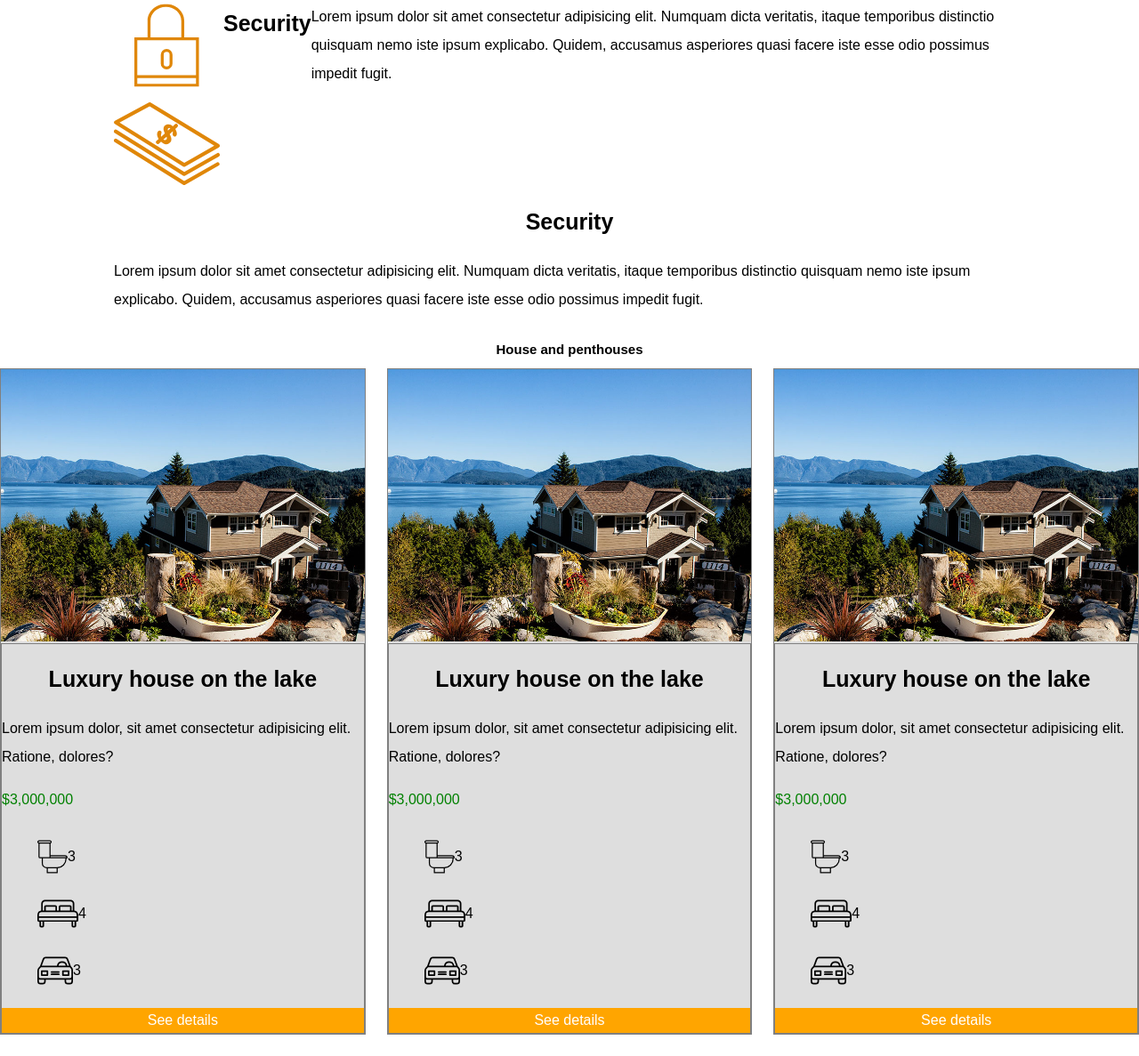
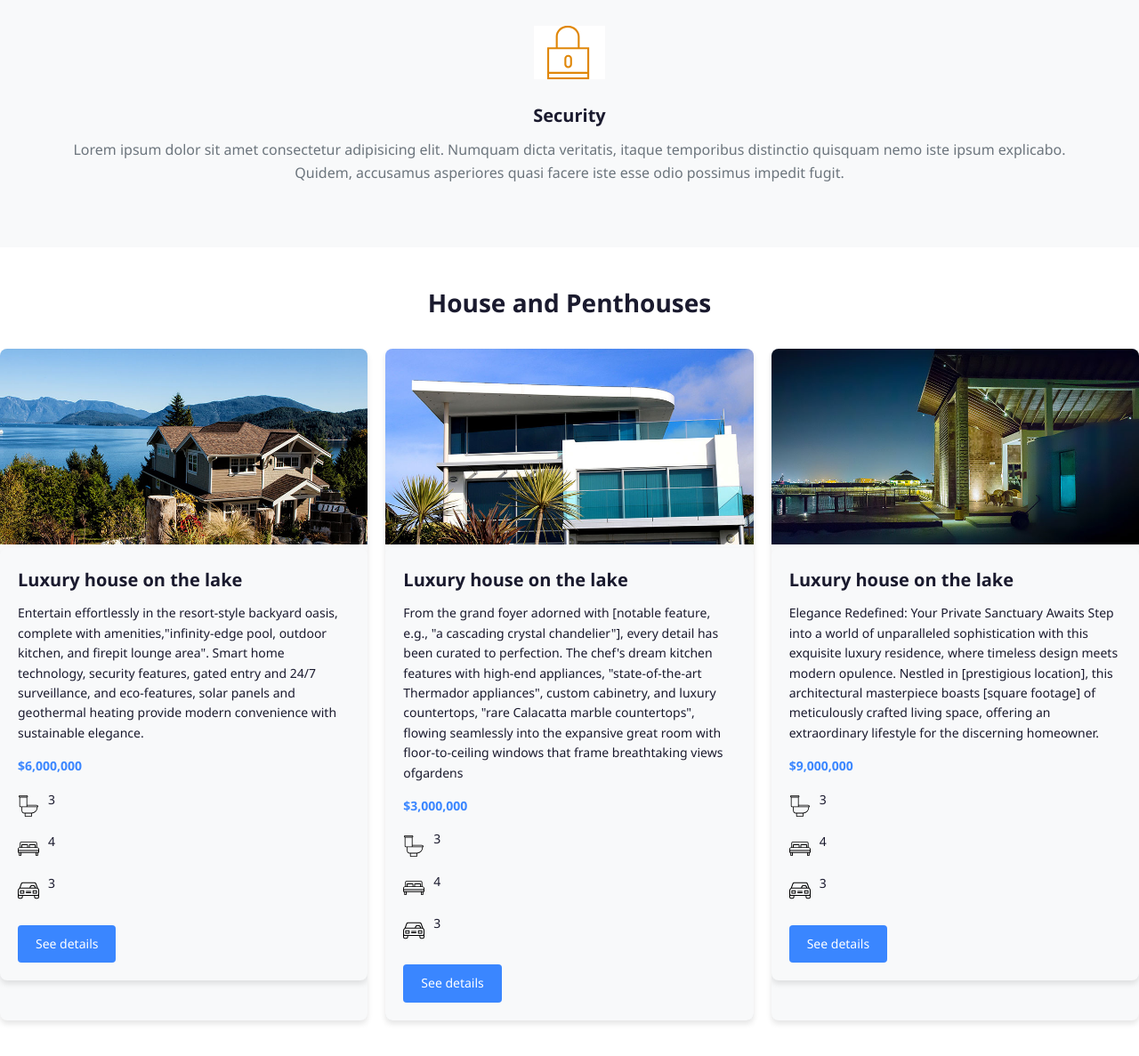
Before and after one commit to TomChau0402/realEstate, a plain HTML site: page index.html in a window 1280 px wide. Shown: the part 1092-2279 px from the top of the page at 89% size. Before the commit the page ends 2255 px from the top, so only its background shows below. Drawn offline with Linux system fonts and the light colour scheme.

Commit message:
update for captstone

```diff
--- a/index.html
+++ b/index.html
@@ -1,5 +1,6 @@
 <!DOCTYPE html>
 <html lang="en">
+
 <head>
     <meta charset="UTF-8">
     <meta name="viewpoint" content="width=dive-width, intial-scale=1.0">
@@ -7,6 +8,7 @@
     <script src=https://kit.fontawesome.com/337be747ec.js></script>
     <title> Real Estate</title>
 </head>
+
 <body>
     <header class="site-header">
         <div class="menu-bar">
@@ -21,22 +23,21 @@
     </header>
 
     <main class="container">
-        <h2>More about us</h2>
-        <p> We sell Luxury houses, condonminius and penthouses</p>
-        <img src="./img/header.jpg" alt="">
+        <h2>Home selling and Buying Industry</h2>
+        <p> We sell Luxury houses, condonminius and penthouses. There are more flavors of homes.</p>
+        <img src="./img/announcement5.jpg" alt="">
         <div class="about-container">
             <img src="./img/icon1.svg" alt="">
-            <h3>Security</h3>
-            <p>Lorem ipsum dolor sit amet consectetur adipisicing elit. Numquam dicta veritatis, itaque temporibus distinctio quisquam nemo iste ipsum explicabo. Quidem, accusamus asperiores quasi facere iste esse odio possimus impedit fugit.</p>
-        </div>
-        <div>
-            <img src="./img/icon2.svg" alt="">
-            <h3>Security</h3>
-            <p>Lorem ipsum dolor sit amet consectetur adipisicing elit. Numquam dicta veritatis, itaque temporibus distinctio quisquam nemo iste ipsum explicabo. Quidem, accusamus asperiores quasi facere iste esse odio possimus impedit fugit.</p>
-        </div>
+            <div>
+                <h3>Security</h3>
+                <p>Lorem ipsum dolor sit amet consectetur adipisicing elit. Numquam dicta veritatis, itaque temporibus
+                    distinctio quisquam nemo iste ipsum explicabo. Quidem, accusamus asperiores quasi facere iste esse
+                    odio
+                    possimus impedit fugit.</p>
+            </div>
     </main>
     <section>
-        <h2>House and penthouses</h2>
+        <h2>House and Penthouses</h2>
         <div class="houses-container">
             <div class="houses-items">
                 <div class="houses-items-img">
@@ -44,7 +45,33 @@
                 </div>
                 <div class="houses-items text">
                     <h3> Luxury house on the lake</h3>
-                    <p>Lorem ipsum dolor, sit amet consectetur adipisicing elit. Ratione, dolores?</p>
+                    <p>Entertain effortlessly in the resort-style backyard oasis, complete with amenities,"infinity-edge pool, outdoor kitchen, and firepit lounge area". Smart home technology, security features, gated entry and 24/7 surveillance, and eco-features, solar panels and geothermal heating provide modern convenience with sustainable elegance.</p>
+                    <p class="price">$6,000,000</p>
+                    <ul>
+                        <li class="house-details">
+                            <img src="./img/icon_wc.svg" alt="">
+                            <p>3</p>
+                        </li>
+                        <li class="house-details">
+                            <img src="./img/icon_room.svg" alt="">
+                            <p>4</p>
+                        </li>
+                        <li class="house-details">
+                            <img src="./img/icon_parking.svg" alt="">
+                            <p>3</p>
+                        </li>
+                    </ul>
+                    <a class="btn-details" href="#">See details</a>
+                </div>
+            </div>
+
+            <div class="houses-items">
+                <div class="houses-items-img">
+                    <img src="./img/announcement2.jpg" alt="">
+                </div>
+                <div class="houses-items text">
+                    <h3> Luxury house on the lake</h3>
+                    <p>From the grand foyer adorned with [notable feature, e.g., "a cascading crystal chandelier"], every detail has been curated to perfection. The chef's dream kitchen features with high-end appliances, "state-of-the-art Thermador appliances", custom cabinetry, and luxury countertops, "rare Calacatta marble countertops", flowing seamlessly into the expansive great room with floor-to-ceiling windows that frame breathtaking views ofgardens</p>
                     <p class="price">$3,000,000</p>
                     <ul>
                         <li class="house-details">
@@ -55,7 +82,7 @@
                             <img src="./img/icon_room.svg" alt="">
                             <p>4</p>
                         </li>
-                        <li class="house-details" >
+                        <li class="house-details">
                             <img src="./img/icon_parking.svg" alt="">
                             <p>3</p>
                         </li>
@@ -66,12 +93,17 @@
 
             <div class="houses-items">
                 <div class="houses-items-img">
-                    <img src="./img/announcement1.jpg" alt="">
+                    <img src="./img/announcement6.jpg" alt="">
                 </div>
                 <div class="houses-items text">
                     <h3> Luxury house on the lake</h3>
-                    <p>Lorem ipsum dolor, sit amet consectetur adipisicing elit. Ratione, dolores?</p>
-                    <p class="price">$3,000,000</p>
+                    <p>Elegance Redefined: Your Private Sanctuary Awaits
+
+                        Step into a world of unparalleled sophistication with this exquisite luxury residence, where
+                        timeless design meets modern opulence. Nestled in [prestigious location], this architectural
+                        masterpiece boasts [square footage] of meticulously crafted living space, offering an
+                        extraordinary lifestyle for the discerning homeowner.</p>
+                    <p class="price">$9,000,000</p>
                     <ul>
                         <li class="house-details">
                             <img src="./img/icon_wc.svg" alt="">
@@ -81,33 +113,7 @@
                             <img src="./img/icon_room.svg" alt="">
                             <p>4</p>
                         </li>
-                        <li class="house-details" >
-                            <img src="./img/icon_parking.svg" alt="">
-                            <p>3</p>
-                        </li>
-                    </ul>
-                    <a class="btn-details" href="#">See details</a>
-                </div>
-            </div>
-
-            <div class="houses-items">
-                <div class="houses-items-img">
-                    <img src="./img/announcement1.jpg" alt="">
-                </div>
-                <div class="houses-items text">
-                    <h3> Luxury house on the lake</h3>
-                    <p>Lorem ipsum dolor, sit amet consectetur adipisicing elit. Ratione, dolores?</p>
-                    <p class="price">$3,000,000</p>
-                    <ul>
                         <li class="house-details">
-                            <img src="./img/icon_wc.svg" alt="">
-                            <p>3</p>
-                        </li>
-                        <li class="house-details">
-                            <img src="./img/icon_room.svg" alt="">
-                            <p>4</p>
-                        </li>
-                        <li class="house-details" >
                             <img src="./img/icon_parking.svg" alt="">
                             <p>3</p>
                         </li>
@@ -118,4 +124,5 @@
         </div>
     </section>
 </body>
+
 </html>
--- a/mystyles.css
+++ b/mystyles.css
@@ -1,129 +1,213 @@
-/*global*/
-html{
-    font-size: 62.5%;/*10px*/
+/* Global Styles */
+:root {
+    --primary-color: #3a86ff;
+    --secondary-color: #8338ec;
+    --dark-color: #1a1a2e;
+    --light-color: #f8f9fa;
+    --gray-color: #6c757d;
+    --success-color: #28a745;
 }
-html,body{
+
+* {
     margin: 0;
     padding: 0;
-}
-body{
-    font-family:Arial;
-}
-p{
-    font-size: 1.6rem;
-    line-height:2
-}
-a{
-    color: white;
-    font-size: 1.6rem;
-    text-decoration: none;
-}
-h1{
-    font-size: 3.5rem;
-}
-h2{
-    font-size: 3 rem;
-}
-h3{
-    font-size: 2.5rem;
-}
-img{
-    max-width: 100%;
+    box-sizing: border-box;
 }
 
-/*utilities*/
-.container{
-    width: 80%;
-    padding: 3px;
-    margin-left: auto;
-    margin-right: auto;
+html {
+    font-size: 62.5%;
 }
-@media(max-width:768px){
-    .container{
-        width: 95%;}
-    }
 
-/*header*/
-.site-header{
-    background-image: url(./img/header.jpg);
-    background-position: center center;
-    background-size: cover;
-    color:  rgb(112, 35, 35);
-    height: 40vh;
-    text-align: center;
+body {
+    font-family: 'Segoe UI', Tahoma, Geneva, Verdana, sans-serif;
+    line-height: 1.6;
+    color: var(--dark-color);
+    background-color: var(--light-color);
 }
-.menu-bar{
+
+.container {
+    width: 90%;
+    max-width: 1200px;
+    margin: 0 auto;
+    padding: 2rem 0;
+}
+
+/* Header Styles */
+.site-header {
+    background-color: var(--dark-color);
+    color: white;
+    padding: 1rem 0;
+}
+
+.menu-bar {
     display: flex;
     justify-content: space-between;
     align-items: center;
-}
-@media(max-width:768px){
-    .menu-bar{
-        flex-direction: column;
-    justify-content: center;}
-}
-/*about*/
-.about-container{
-    display: flex;
-    flex-direction: row;
-}
-@media(max-width:768px){
-    .about-container{
-        flex-direction: column;}
-    }
-    h2,h3{
-        text-align: center;
-    }
-    .about-container img{
-        display: block;
-        margin-left: auto;
-        margin-right: auto;
-    }
-/*houses*/
-.houses-container{
-    display: flex;
-    flex-direction: row;
-    gap: 24px;
+    padding: 0 2rem;
 }
 
-.houses-items{
-    background-color: #dedede;
-    border: 1px solid grey;
+.menu-bar h1 {
+    font-size: 3rem;
+    margin: 0;
 }
-.houses-items-text{
+
+.menu-bar nav a {
+    color: white;
+    text-decoration: none;
+    font-size: 1.6rem;
+    margin-left: 2rem;
+    transition: color 0.3s;
+}
+
+.menu-bar nav a:hover {
+    color: var(--primary-color);
+}
+
+/* Main Content Styles */
+main h2 {
+    font-size: 2.8rem;
+    margin-bottom: 1.5rem;
+    color: var(--dark-color);
+}
+
+main p {
+    font-size: 1.6rem;
+    margin-bottom: 2rem;
+    color: var(--gray-color);
+}
+
+main img {
+    width: 100%;
+    height: auto;
+    border-radius: 8px;
+    margin-bottom: 2rem;
+}
+
+.about-container {
+    display: flex;
+    flex-direction: column;
+    align-items: center;
+    text-align: center;
+    padding: 3rem 0;
+}
+
+.about-container img {
+    width: 80px;
+    height: 80px;
+    margin-bottom: 1.5rem;
+}
+
+.about-container h3 {
+    font-size: 2rem;
+    margin-bottom: 1rem;
+}
+
+/* Houses Section Styles */
+section {
+    padding: 4rem 0;
+    background-color: white;
+}
+
+section h2 {
+    text-align: center;
+    font-size: 2.8rem;
+    margin-bottom: 3rem;
+}
+
+.houses-container {
+    display: grid;
+    grid-template-columns: repeat(auto-fit, minmax(300px, 1fr));
+    gap: 2rem;
+}
+
+.houses-items {
+    background-color: var(--light-color);
+    border-radius: 8px;
+    overflow: hidden;
+    box-shadow: 0 4px 6px rgba(0, 0, 0, 0.1);
+    transition: transform 0.3s, box-shadow 0.3s;
+}
+
+.houses-items:hover {
+    transform: translateY(-5px);
+    box-shadow: 0 10px 20px rgba(0, 0, 0, 0.1);
+}
+
+.houses-items-img img {
+    width: 100%;
+    height: 220px;
+    object-fit: cover;
+}
+
+.houses-items.text {
     padding: 2rem;
 }
-.btn-details{
-    display: block;
-    background-color: orange;
-    padding: 5px;
-    text-align: center;
+
+.houses-items.text h3 {
+    font-size: 2rem;
+    margin-bottom: 1rem;
 }
-.price{
-   color: green;
+
+.houses-items.text p {
+    font-size: 1.4rem;
+    margin-bottom: 1.5rem;
 }
-li{
-    list-style: none;
+
+.price {
+    font-size: 2rem;
+    font-weight: bold;
+    color: var(--primary-color);
+    margin-bottom: 1.5rem;
 }
-.house-details{
+
+.house-details {
     display: flex;
+    align-items: center;
+    margin-bottom: 1rem;
 }
-.houses-items-imgs{
-    margin-right: 5 rem;
+
+.house-details img {
+    width: 24px;
+    height: 24px;
+    margin-right: 1rem;
 }
-/*contact*/
-.contact-header{
-    color: orange;
 
+.house-details p {
+    margin: 0;
+    font-size: 1.4rem;
 }
-.containers{
-    display: block;
-    background-color: orange;
-    padding: 5px;
-    text-align: center;
+
+.btn-details {
+    display: inline-block;
+    background-color: var(--primary-color);
+    color: white;
+    padding: 1rem 2rem;
+    text-decoration: none;
+    border-radius: 4px;
+    font-size: 1.4rem;
+    margin-top: 1rem;
+    transition: background-color 0.3s;
 }
-/*about*/
-.about-header{
-    display: inline;
-    color: red;
+
+.btn-details:hover {
+    background-color: var(--secondary-color);
 }
+
+/* Responsive Adjustments */
+@media (max-width: 768px) {
+    .menu-bar {
+        flex-direction: column;
+    }
+
+    .menu-bar nav {
+        margin-top: 1.5rem;
+    }
+
+    .menu-bar nav a {
+        margin: 0 1rem;
+    }
+
+    .houses-container {
+        grid-template-columns: 1fr;
+    }
+}
```
Also changed, not shown: contact.html (+4 -4 lines).
